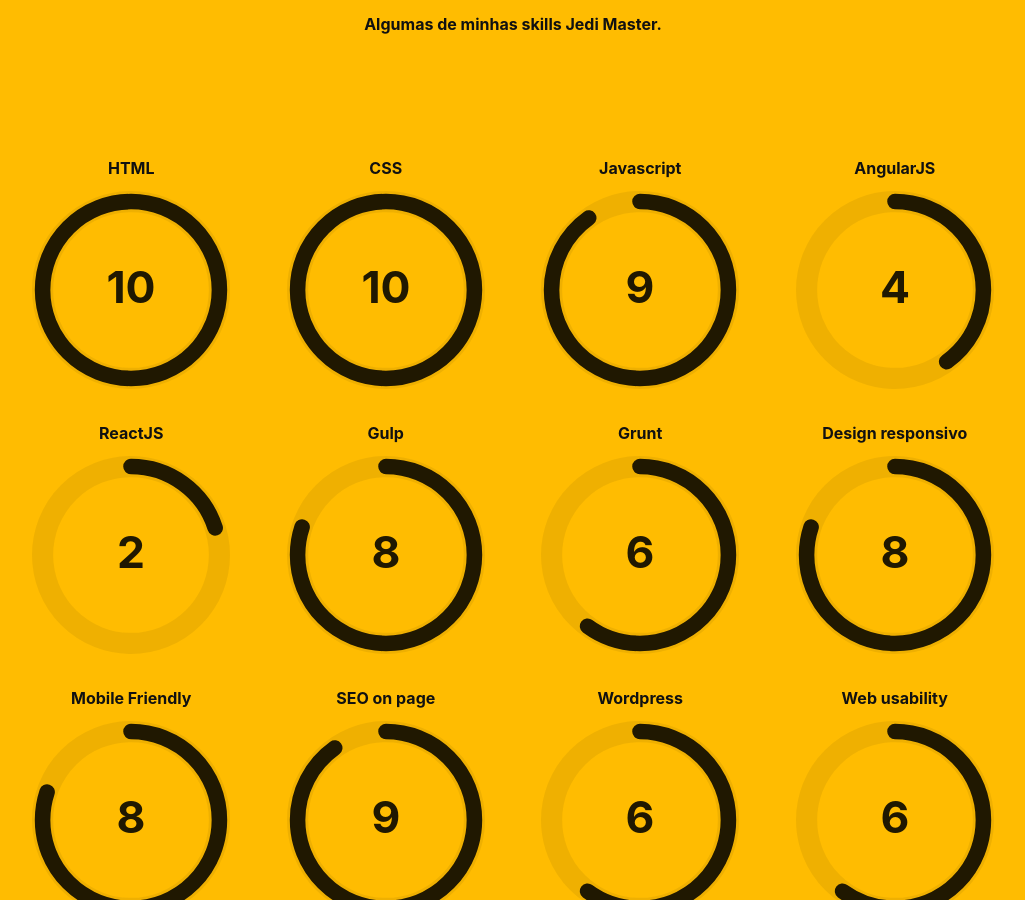
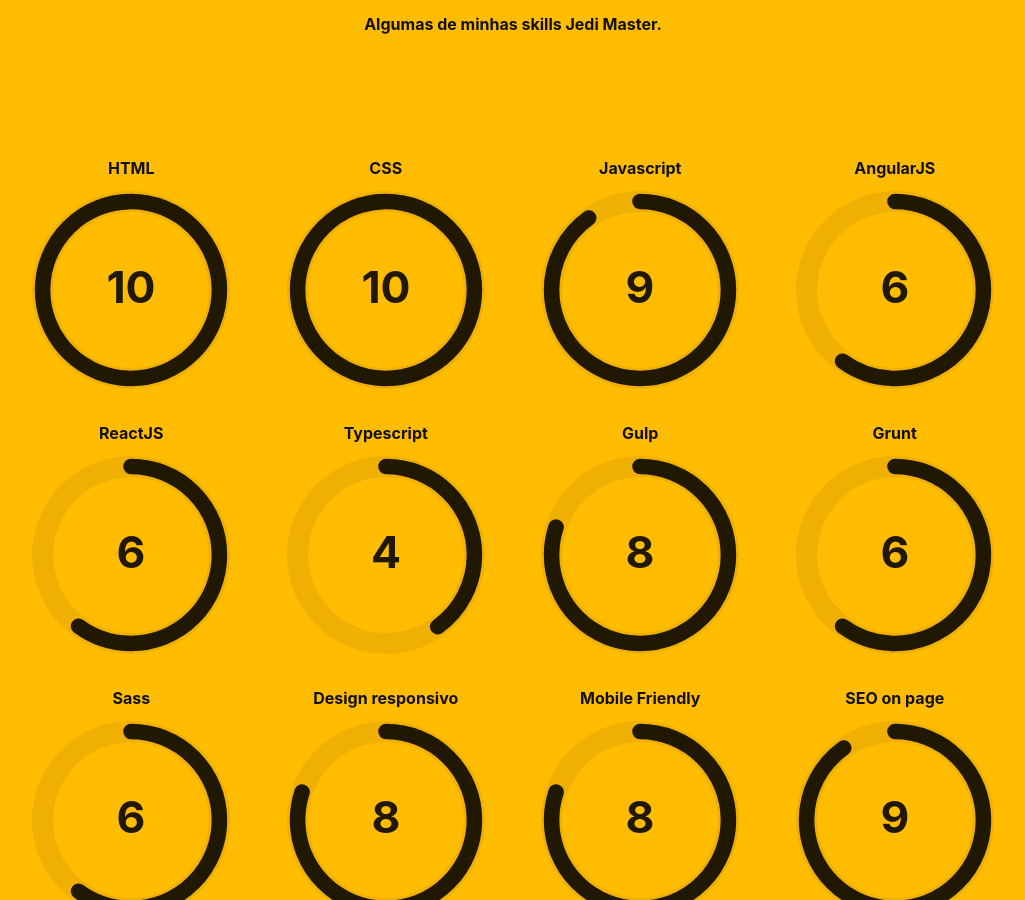
Before and after one commit to evertonstrack/blog.evertonstrack.com.br, a Jekyll site: the page built from about.md, in a window 1280 px wide and 900 px high, scrolled down 1950 px. Shown: the whole window, without its empty margins (127-1152 px from the left). Built offline with Jekyll 4.4.1, drawn with Linux system fonts in a browser that asks for light colours.

Commit message:
Update Skills

```diff
--- a/_includes/skills.html
+++ b/_includes/skills.html
@@ -46,8 +46,8 @@
         <strong class="skill__label">AngularJS</strong>
         <svg viewbox="0 0 36 36" class="skill__level">
           <path class="circle-bg" d="M18 2.0845 a 15.9155 15.9155 0 0 1 0 31.831 a 15.9155 15.9155 0 0 1 0 -31.831"/>
-          <path class="skill__level-progress" stroke-dasharray="40, 100" d="M18 2.0845 a 15.9155 15.9155 0 0 1 0 31.831 a 15.9155 15.9155 0 0 1 0 -31.831" />
-          <text x="18" y="20.35" class="percentage">4</text>
+          <path class="skill__level-progress" stroke-dasharray="60, 100" d="M18 2.0845 a 15.9155 15.9155 0 0 1 0 31.831 a 15.9155 15.9155 0 0 1 0 -31.831" />
+          <text x="18" y="20.35" class="percentage">6</text>
         </svg>
       </div>
       <!-- /skill -->
@@ -56,8 +56,19 @@
         <strong class="skill__label">ReactJS</strong>
         <svg viewbox="0 0 36 36" class="skill__level">
           <path class="circle-bg" d="M18 2.0845 a 15.9155 15.9155 0 0 1 0 31.831 a 15.9155 15.9155 0 0 1 0 -31.831"/>
-          <path class="skill__level-progress" stroke-dasharray="20, 100" d="M18 2.0845 a 15.9155 15.9155 0 0 1 0 31.831 a 15.9155 15.9155 0 0 1 0 -31.831" />
-          <text x="18" y="20.35" class="percentage">2</text>
+          <path class="skill__level-progress" stroke-dasharray="60, 100" d="M18 2.0845 a 15.9155 15.9155 0 0 1 0 31.831 a 15.9155 15.9155 0 0 1 0 -31.831" />
+          <text x="18" y="20.35" class="percentage">6</text>
+        </svg>
+      </div>
+      <!-- /skill -->
+      <!-- skill -->
+      <div class="skill">
+        <strong class="skill__label">Typescript</strong>
+        <svg viewbox="0 0 36 36" class="skill__level">
+          <path class="circle-bg" d="M18 2.0845 a 15.9155 15.9155 0 0 1 0 31.831 a 15.9155 15.9155 0 0 1 0 -31.831" />
+          <path class="skill__level-progress" stroke-dasharray="40, 100" d="M18 2.0845 a 15.9155 15.9155 0 0 1 0 31.831 a 15.9155 15.9155 0 0 1 0 -31.831"
+          />
+          <text x="18" y="20.35" class="percentage">4</text>
         </svg>
       </div>
       <!-- /skill -->
@@ -77,6 +88,17 @@
         <svg viewbox="0 0 36 36" class="skill__level">
           <path class="circle-bg" d="M18 2.0845 a 15.9155 15.9155 0 0 1 0 31.831 a 15.9155 15.9155 0 0 1 0 -31.831"/>
           <path class="skill__level-progress" stroke-dasharray="60, 100" d="M18 2.0845 a 15.9155 15.9155 0 0 1 0 31.831 a 15.9155 15.9155 0 0 1 0 -31.831" />
+          <text x="18" y="20.35" class="percentage">6</text>
+        </svg>
+      </div>
+      <!-- /skill -->
+      <!-- skill -->
+      <div class="skill">
+        <strong class="skill__label">Sass</strong>
+        <svg viewbox="0 0 36 36" class="skill__level">
+          <path class="circle-bg" d="M18 2.0845 a 15.9155 15.9155 0 0 1 0 31.831 a 15.9155 15.9155 0 0 1 0 -31.831" />
+          <path class="skill__level-progress" stroke-dasharray="60, 100" d="M18 2.0845 a 15.9155 15.9155 0 0 1 0 31.831 a 15.9155 15.9155 0 0 1 0 -31.831"
+          />
           <text x="18" y="20.35" class="percentage">6</text>
         </svg>
       </div>
```
